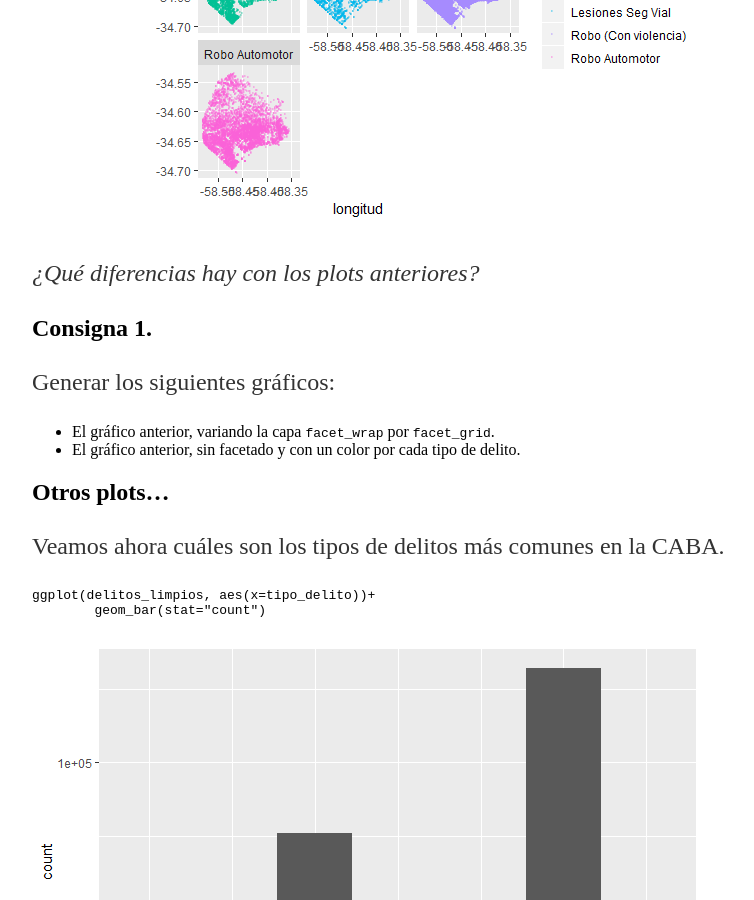
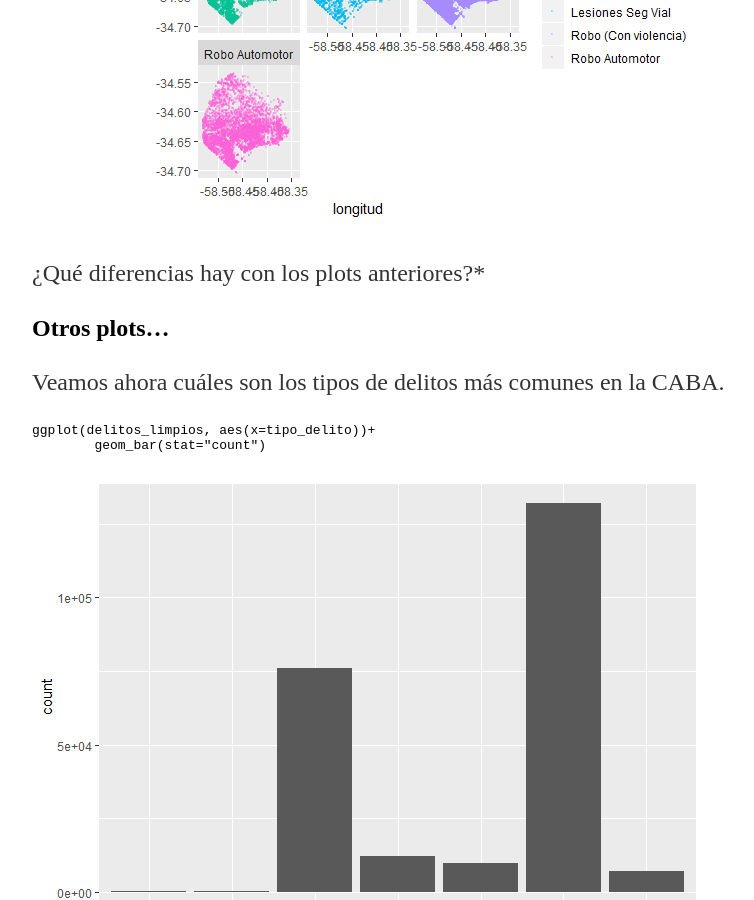
Before and after one commit to gefero/gefero.github.io, a Jekyll site: the page built from _posts/2019-03-08-Intro_tidy.md, in a window 1280 px wide and 900 px high, scrolled down 7046 px. Shown: the whole window, without its empty margins (160-914 px from the left). Built offline with Jekyll 4.4.1, drawn with Linux system fonts in a browser that asks for light colours; comment, search, counter and statistics services are not loaded; some of the changed text lies outside the part shown.

Commit message:
Add new post

```diff
--- a/_posts/2019-03-08-Intro_tidy.md
+++ b/_posts/2019-03-08-Intro_tidy.md
@@ -215,16 +215,7 @@ delitos...
 <img src="https://github.com/gefero/gefero.github.io/raw/master/blog/_files/2019-03-08-Intro_tidy_files/p6.png" title="Plot 6">
 
 
-*¿Qué diferencias hay con los plots anteriores?*
-
-
-## Consigna 1.
-
-Generar los siguientes gráficos:
-
--   El gráfico anterior, variando la capa `facet_wrap` por `facet_grid`.
--   El gráfico anterior, sin facetado y con un color por cada tipo de
-    delito.
+¿Qué diferencias hay con los plots anteriores?*
 
 
 ## Otros plots...
@@ -256,11 +247,6 @@ Otra es pasarle nosotros un vector de etiquetas:
 <img src="https://github.com/gefero/gefero.github.io/raw/master/blog/_files/2019-03-08-Intro_tidy_files/p9.png" title="Plot 9">
 
 
-## Consigna 2.
-
-Generar un gráfico de barras por comuna
-
-
 ## Histogramas
 
 Un histograma, como hemos visto, se usa para mostrar la distribución de
```
